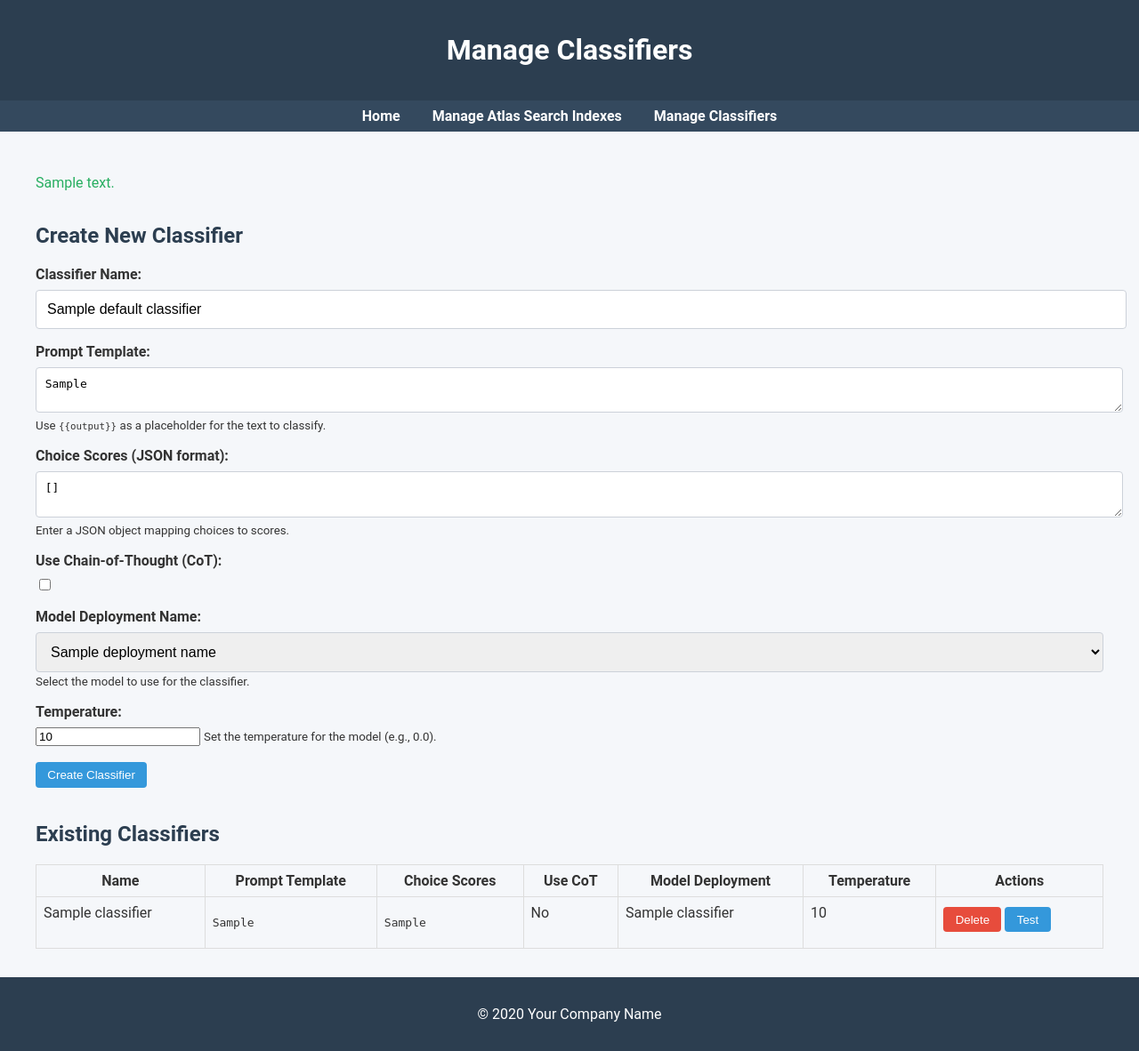
After one commit to ranfysvalle02/autoeval-to-mongodb, a Flask app: template templates/manage_classifiers.html in a window 1280 px wide. The commit adds this page. Shown: the whole page at 89% size. Run offline with Flask 3, Linux system fonts and the light colour scheme; the template is opened without the code that fills it: most values are stand-ins (such as "Sample title", 1, 10 or a date in 2020); parts of the project's set-up code (start-up, migrations or seed data) failed here and were passed over.

Commit message:
classifiers are now dynamic

```diff
--- a/app.py
+++ b/app.py
@@ -133,6 +133,7 @@ if MONGO_URI:
         mongo_client = MongoClient(MONGO_URI)
         db = mongo_client[DB_NAME]
         test_runs_collection = db["test_runs"]
+        classifiers_collection = db["classifiers"]  # New collection for classifiers
         idx_meta_collection = db["idx_meta"]  # Collection to store index metadata
         print(f"Successfully connected to MongoDB '{DB_NAME}' database.")
     except Exception as e:
@@ -161,30 +162,6 @@ init(azure_client)
 
 factuality_evaluator = Factuality(client=azure_client)  # Pass the Azure client
 
-kid_friendly_classifier = LLMClassifier(
-    name="Kid-Friendly Movie Classifier",
-    prompt_template=(
-        "On a scale of 0 to 1, where 1 is perfectly suitable for children under 13 years old and 0 is completely unsuitable, "
-        "how kid-friendly is the following movie description? "
-        "Choose one of the following categories that best represents the score:\n"
-        "- 'Category_0.0' (Completely Unsuitable - score 0.0-0.1)\n"
-        "- 'Category_0.25' (Mostly Unsuitable - score 0.1-0.4)\n"
-        "- 'Category_0.5' (Moderately Kid-Friendly - score 0.4-0.6)\n"
-        "- 'Category_0.75' (Very Kid-Friendly - score 0.6-0.9)\n"
-        "- 'Category_1.0' (Perfectly Suitable - score 0.9-1.0)\n\n"
-        "Movie Description: {{output}}"
-    ),
-    choice_scores={
-        "Category_0.0": 0.0,
-        "Category_0.25": 0.25,
-        "Category_0.5": 0.5,
-        "Category_0.75": 0.75,
-        "Category_1.0": 1.0,
-    },
-    use_cot=True,
-    client=azure_client  # Pass the Azure client
-)
-
 # Instantiate new evaluators
 relevancy_evaluator = ContextRelevancy(client=azure_client)
 faithfulness_evaluator = Faithfulness(client=azure_client)
@@ -193,10 +170,45 @@ faithfulness_evaluator = Faithfulness(client=azure_client)
 METRICS = {
     'Factuality': factuality_evaluator,     # Instance of Factuality evaluator
     'Exact Match': exact_match,             # Custom exact match scorer (function)
-    'Kid Friendly': kid_friendly_classifier,    # Instance of LLMClassifier
+    # 'Kid Friendly' will be loaded from the database
     'Context Relevancy': relevancy_evaluator,   # Instance of ContextRelevancy
     'Faithfulness': faithfulness_evaluator,     # Instance of Faithfulness
 }
+
+# Load classifiers from the database and add them to METRICS
+try:
+    classifiers_cursor = classifiers_collection.find({})
+    for classifier_doc in classifiers_cursor:
+        name = classifier_doc.get('name')
+        if name in METRICS:
+            print(f"Classifier '{name}' already exists in METRICS, skipping...", file=sys.stderr)
+            continue
+        prompt_template = classifier_doc.get('prompt_template')
+        choice_scores = classifier_doc.get('choice_scores')
+        use_cot = classifier_doc.get('use_cot', False)
+        model_deployment_name = classifier_doc.get('model_deployment_name', DEFAULT_DEPLOYMENT_NAME)
+        temperature = classifier_doc.get('temperature', 0.0)
+
+        # Instantiate an LLMClassifier with these parameters
+        classifier_instance = LLMClassifier(
+            name=name,
+            prompt_template=prompt_template,
+            choice_scores=choice_scores,
+            use_cot=use_cot,
+            client=azure_client,
+            deployment_name=model_deployment_name,
+            temperature=temperature
+        )
+
+        # Add the classifier to the METRICS dictionary
+        METRICS[name] = classifier_instance
+except Exception as e:
+    print(f"Error loading classifiers from database: {e}", file=sys.stderr)
+
+# Helper function to convert model names to safe field names
+def to_pascal_case(text: str) -> str:
+    """Converts a string to PascalCase."""
+    return ''.join(word.capitalize() for word in re.split(r'[\W_]+', text))
 
 # --- Helper Functions for RAG ---
 
@@ -455,7 +467,7 @@ def test_rag_task_with_metrics(test_dataset, deployment_names, response_criteria
                     )
                 elif hasattr(evaluator, 'eval'):
                     # For class-based evaluators with an eval method
-                    if metric_name == "Factuality":
+                    if isinstance(evaluator, Factuality):
                         # Ensure that 'expected_output' is provided for Factuality evaluation
                         if not expected_output:
                             print(f"Expected output is required for Factuality evaluation in Test Case {idx+1}.", file=sys.stderr)
@@ -466,18 +478,18 @@ def test_rag_task_with_metrics(test_dataset, deployment_names, response_criteria
                                 output=generated_output,
                                 expected=expected_output
                             )
-                    elif metric_name == "Kid Friendly":
+                    elif isinstance(evaluator, LLMClassifier):
                         result = evaluator.eval(
                             output=generated_output
                         )
-                    elif metric_name in ("Context Relevancy", "Faithfulness"):
+                    elif isinstance(evaluator, (ContextRelevancy, Faithfulness)):
                         result = evaluator.eval(
                             input=input_prompt,
                             output=generated_output,
                             context=context_str
                         )
                     else:
-                        print(f"Metric {metric_name} is not recognized.", file=sys.stderr)
+                        print(f"Evaluator of type {type(evaluator)} for metric {metric_name} is not recognized.", file=sys.stderr)
                         continue
                 else:
                     print(f"Evaluator for {metric_name} is not callable or does not have an eval method.", file=sys.stderr)
@@ -544,11 +556,6 @@ def test_rag_task_with_metrics(test_dataset, deployment_names, response_criteria
     test_run["total_duration_seconds"] = total_duration
 
     return test_run
-
-# Helper function to convert model names to safe field names
-def to_pascal_case(text: str) -> str:
-    """Converts a string to PascalCase."""
-    return ''.join(word.capitalize() for word in re.split(r'[\W_]+', text))
 
 # --- Helper Functions to List and Manage Databases, Collections, Fields, and Atlas Search Indexes ---
 
@@ -852,6 +859,7 @@ Below is the context, which includes plots of movies.
         default_embedding_model=default_embedding_model,  # Pass default embedding model to template
         idx_meta_entries=idx_meta_entries  # Pass idx_meta entries to template
     )
+
 @app.route('/get_fields', methods=['POST'])
 def get_fields_route():
     idx_meta_id = request.form.get('idx_meta_id')
@@ -873,6 +881,7 @@ def get_fields_route():
     else:
         # If idx_meta_id is not provided, handle accordingly
         return jsonify({'fields': []})
+
 @app.route('/get_collections', methods=['POST'])
 def get_collections_route():
     db_name = request.form.get('db_name')
@@ -911,7 +920,6 @@ def get_vector_fields_route():
     # Return vector fields as a list of dicts with 'name' key
     vector_fields_info = [{'name': field} for field in embedding_fields]
     return jsonify({'vector_fields': vector_fields_info})  # Adjusted
-
 
 @app.route('/add_test_case', methods=['POST'])
 def add_test_case():
@@ -1100,7 +1108,7 @@ def preview():
                 )
             elif hasattr(evaluator, 'eval'):
                 # For class-based evaluators with an eval method
-                if metric_name == "Factuality":
+                if isinstance(evaluator, Factuality):
                     # Ensure that 'expected_output' is provided for Factuality evaluation
                     if not expected_output:
                         print(f"Expected output is required for Factuality evaluation in preview.", file=sys.stderr)
@@ -1111,18 +1119,18 @@ def preview():
                             output=generated_output,
                             expected=expected_output
                         )
-                elif metric_name == "Kid Friendly":
+                elif isinstance(evaluator, LLMClassifier):
                     result = evaluator.eval(
                         output=generated_output
                     )
-                elif metric_name in ("Context Relevancy", "Faithfulness"):
+                elif isinstance(evaluator, (ContextRelevancy, Faithfulness)):
                     result = evaluator.eval(
                         input=input_prompt,
                         output=generated_output,
                         context=context_str
                     )
                 else:
-                    print(f"Metric {metric_name} is not recognized.", file=sys.stderr)
+                    print(f"Evaluator of type {type(evaluator)} for metric {metric_name} is not recognized.", file=sys.stderr)
                     continue
             else:
                 print(f"Evaluator for {metric_name} is not callable or does not have an eval method.", file=sys.stderr)
@@ -1316,5 +1324,138 @@ def list_indexes():
         embedding_models=EMBEDDING_MODELS  # Pass embedding models to template
     )
 
+@app.route('/manage_classifiers', methods=['GET', 'POST'])
+def manage_classifiers():
+    error_message = None
+    success_message = None
+
+    # Define reasonable defaults
+    default_classifier = {
+        "name": "Sentiment Analyzer",
+        "prompt_template": (
+            "Given the following text:\n\n"
+            "\"{{output}}\"\n\n"
+            "Please rate the sentiment of this text as 'positive', 'neutral', or 'negative'."
+        ),
+        "choice_scores": {
+            "positive": 1.0,
+            "neutral": 0.5,
+            "negative": 0.0
+        },
+        "use_cot": False,
+        "model_deployment_name": DEFAULT_DEPLOYMENT_NAME,  # Assuming this is defined
+        "temperature": 0.0
+    }
+
+    if request.method == 'POST':
+        action = request.form.get('action')
+        if action == 'create_classifier':
+            # Handle creation of new classifier
+            name = request.form.get('name', '').strip() or default_classifier['name']
+            prompt_template = request.form.get('prompt_template', '').strip() or default_classifier['prompt_template']
+            choice_scores_str = request.form.get('choice_scores', '').strip() or json.dumps(default_classifier['choice_scores'])
+            use_cot = request.form.get('use_cot') == 'on' if 'use_cot' in request.form else default_classifier['use_cot']
+            model_deployment_name = request.form.get('model_deployment_name', '').strip() or default_classifier['model_deployment_name']
+            temperature = float(request.form.get('temperature', default_classifier['temperature']))
+
+            # Parse choice_scores_str into a dictionary
+            try:
+                choice_scores = json.loads(choice_scores_str)
+            except json.JSONDecodeError as e:
+                error_message = f"Invalid JSON for choice scores: {e}"
+            else:
+                evaluator_config = {
+                    "name": name,
+                    "prompt_template": prompt_template,
+                    "choice_scores": choice_scores,
+                    "use_cot": use_cot,
+                    "model_deployment_name": model_deployment_name,
+                    "temperature": temperature,
+                    "timestamp": datetime.datetime.utcnow(),
+                }
+
+                # Check if a classifier with the same name exists
+                existing_classifier = classifiers_collection.find_one({"name": name})
+                if existing_classifier:
+                    # Update existing classifier
+                    classifiers_collection.update_one(
+                        {"_id": existing_classifier["_id"]},
+                        {"$set": evaluator_config}
+                    )
+                    success_message = f"Classifier '{name}' updated successfully."
+                else:
+                    # Insert new classifier
+                    classifiers_collection.insert_one(evaluator_config)
+                    success_message = f"Classifier '{name}' created successfully."
+        elif action == 'delete_classifier':
+            classifier_id = request.form.get('classifier_id')
+            if classifier_id:
+                classifiers_collection.delete_one({"_id": ObjectId(classifier_id)})
+                success_message = "Classifier deleted successfully."
+            else:
+                error_message = "Classifier ID is required to delete a classifier."
+
+    # Fetch classifiers for display
+    classifiers = list(classifiers_collection.find({}))
+    for classifier in classifiers:
+        classifier['_id'] = str(classifier['_id'])
+        # Convert choice_scores to JSON string for display
+        classifier['choice_scores_str'] = json.dumps(classifier.get('choice_scores', {}), indent=2)
+
+    # Fetch deployment names for the model selection dropdown
+    deployment_names = DEPLOYMENT_NAMES  # Assuming this is defined in your existing code
+    default_deployment = DEFAULT_DEPLOYMENT_NAME
+
+    current_year = datetime.datetime.utcnow().year
+
+    return render_template(
+        'manage_classifiers.html',
+        classifiers=classifiers,
+        error_message=error_message,
+        success_message=success_message,
+        current_year=current_year,
+        deployment_names=deployment_names,
+        default_deployment=default_deployment,
+        default_classifier=default_classifier  # Pass the defaults to the template
+    )
+
+@app.route('/test_classifier/<string:classifier_id>', methods=['GET', 'POST'])
+def test_classifier(classifier_id):
+    # Fetch the classifier from the database
+    classifier = classifiers_collection.find_one({"_id": ObjectId(classifier_id)})
+    if not classifier:
+        return "Classifier not found.", 404
+
+    # Prepare the classifier data for the template
+    classifier['_id'] = str(classifier['_id'])
+    classifier['choice_scores_str'] = json.dumps(classifier.get('choice_scores', {}), indent=2)
+
+    if request.method == 'POST':
+        # Get the input text from the form
+        input_text = request.form.get('input_text', '').strip()
+        if not input_text:
+            error_message = "Please provide input text."
+            return render_template('test_classifier.html', classifier=classifier, error_message=error_message, current_year=datetime.datetime.utcnow().year)
+
+        else:
+            # Now, we need to apply the classifier to the input text
+            # Create an instance of LLMClassifier with the classifier's parameters
+            evaluator = LLMClassifier(
+                name=classifier['name'],
+                prompt_template=classifier['prompt_template'],
+                choice_scores=classifier['choice_scores'],
+                use_cot=classifier['use_cot'],
+                client=azure_client,  # Assuming azure_client is defined
+                deployment_name=classifier.get('model_deployment_name', DEFAULT_DEPLOYMENT_NAME),
+                temperature=classifier.get('temperature', 0.0)
+            )
+            # Now, evaluate the input_text
+            result = evaluator.eval(output=input_text)
+            # Prepare the result to display
+            return render_template('test_classifier.html', classifier=classifier, input_text=input_text, result=result, current_year=datetime.datetime.utcnow().year)
+    else:
+        # GET method, show the form
+        return render_template('test_classifier.html', classifier=classifier, current_year=datetime.datetime.utcnow().year)
+
 if __name__ == '__main__':
     app.run(debug=True)
--- a/templates/index.html
+++ b/templates/index.html
@@ -598,7 +598,7 @@ document.addEventListener('DOMContentLoaded', function() {
         <ul>
             <li><a href="{{ url_for('index') }}">Home</a></li>
             <li><a href="{{ url_for('list_indexes') }}"> Atlas Search Indexes</a></li>
-            <!-- Add more navigation items if needed -->
+            <li><a href="{{ url_for('manage_classifiers') }}">LLM Classifiers</a></li>
         </ul>
     </nav>
 
--- /dev/null
+++ b/templates/manage_classifiers.html
@@ -0,0 +1,213 @@
+<!DOCTYPE html>
+<html lang="en">
+<head>
+    <meta charset="UTF-8">
+    <title>Manage Classifiers</title>
+    <!-- Include your CSS styles here -->
+    <style>
+        /* Include your CSS styles here or in a separate CSS file */
+        body {
+            margin: 0;
+            font-family: 'Roboto', sans-serif;
+            background-color: #f5f7fa;
+            color: #333;
+        }
+        header, footer {
+            background-color: #2c3e50;
+            color: white;
+            padding: 1em 0;
+            text-align: center;
+        }
+        nav {
+            background-color: #34495e;
+            padding: 0.5em 0;
+        }
+        nav ul {
+            list-style-type: none;
+            text-align: center;
+            margin: 0;
+            padding: 0;
+        }
+        nav ul li {
+            display: inline-block;
+            margin: 0 1em;
+        }
+        nav ul li a {
+            color: white;
+            font-weight: bold;
+            text-decoration: none;
+        }
+        main {
+            padding: 2em;
+            max-width: 1200px;
+            margin: 0 auto;
+        }
+        h2 {
+            color: #2c3e50;
+            margin-top: 1.5em;
+        }
+        .form-group {
+            margin-bottom: 1em;
+        }
+        .form-group label {
+            display: block;
+            font-weight: bold;
+            margin-bottom: 0.5em;
+        }
+        .form-group input[type="text"],
+        .form-group textarea,
+        .form-group select {
+            width: 100%;
+            padding: 0.75em;
+            border: 1px solid #ccd1d9;
+            border-radius: 4px;
+            font-size: 1em;
+        }
+        .btn {
+            display: inline-block;
+            padding: 0.5em 1em;
+            margin: 0.2em 0;
+            background-color: #3498db;
+            color: white;
+            border: none;
+            border-radius: 4px;
+            cursor: pointer;
+            text-decoration: none;
+            text-align: center;
+        }
+        .btn-danger {
+            background-color: #e74c3c;
+        }
+        table {
+            width: 100%;
+            border-collapse: collapse;
+            margin-top: 1em;
+        }
+        table th, table td {
+            border: 1px solid #ddd;
+            padding: 0.5em;
+            vertical-align: top;
+        }
+        .error {
+            color: #e74c3c;
+            margin: 1em 0;
+        }
+        .success {
+            color: #27ae60;
+            margin: 1em 0;
+        }
+    </style>
+</head>
+<body>
+    <header>
+        <h1>Manage Classifiers</h1>
+    </header>
+
+    <!-- Navigation Menu -->
+    <nav>
+        <ul>
+            <li><a href="{{ url_for('index') }}">Home</a></li>
+            <li><a href="{{ url_for('list_indexes') }}">Manage Atlas Search Indexes</a></li>
+            <li><a href="{{ url_for('manage_classifiers') }}">Manage Classifiers</a></li>
+            <!-- Add more navigation items if needed -->
+        </ul>
+    </nav>
+
+    <main>
+        {% if error_message %}
+            <p class="error">{{ error_message }}</p>
+        {% endif %}
+        {% if success_message %}
+            <p class="success">{{ success_message }}</p>
+        {% endif %}
+
+        <h2>Create New Classifier</h2>
+        <form method="post" action="{{ url_for('manage_classifiers') }}">
+            <input type="hidden" name="action" value="create_classifier">
+            <div class="form-group">
+                <label for="name">Classifier Name:</label>
+                <input type="text" id="name" name="name" required placeholder="Enter classifier name"
+                       value="{{ default_classifier.name }}">
+            </div>
+            <div class="form-group">
+                <label for="prompt_template">Prompt Template:</label>
+                <textarea id="prompt_template" name="prompt_template" required placeholder="Enter prompt template">{{ default_classifier.prompt_template }}</textarea>
+                <small>Use <code>{{ '{{output}}' }}</code> as a placeholder for the text to classify.</small>
+            </div>
+            <div class="form-group">
+                <label for="choice_scores">Choice Scores (JSON format):</label>
+                <textarea id="choice_scores" name="choice_scores" required>{{ default_classifier.choice_scores | tojson(indent=2) }}</textarea>
+                <small>Enter a JSON object mapping choices to scores.</small>
+            </div>
+            <div class="form-group">
+                <label for="use_cot">Use Chain-of-Thought (CoT):</label>
+                <input type="checkbox" id="use_cot" name="use_cot" {% if default_classifier.use_cot %}checked{% endif %}>
+            </div>
+            <div class="form-group">
+                <label for="model_deployment_name">Model Deployment Name:</label>
+                <select id="model_deployment_name" name="model_deployment_name">
+                    {% for deployment_name in deployment_names %}
+                        <option value="{{ deployment_name }}" {% if deployment_name == default_classifier.model_deployment_name %}selected{% endif %}>{{ deployment_name }}</option>
+                    {% endfor %}
+                </select>
+                <small>Select the model to use for the classifier.</small>
+            </div>
+            <div class="form-group">
+                <label for="temperature">Temperature:</label>
+                <input type="number" step="0.1" id="temperature" name="temperature" value="{{ default_classifier.temperature }}">
+                <small>Set the temperature for the model (e.g., 0.0).</small>
+            </div>
+            <div class="form-actions">
+                <button type="submit" class="btn">Create Classifier</button>
+            </div>
+        </form>
+
+        <h2>Existing Classifiers</h2>
+        {% if classifiers %}
+            <table>
+                <thead>
+                    <tr>
+                        <th>Name</th>
+                        <th>Prompt Template</th>
+                        <th>Choice Scores</th>
+                        <th>Use CoT</th>
+                        <th>Model Deployment</th>
+                        <th>Temperature</th>
+                        <th>Actions</th>
+                    </tr>
+                </thead>
+                <tbody>
+                    {% for classifier in classifiers %}
+                        <tr>
+                            <td>{{ classifier.name }}</td>
+                            <td><pre>{{ classifier.prompt_template }}</pre></td>
+                            <td><pre>{{ classifier.choice_scores_str }}</pre></td>
+                            <td>{{ 'Yes' if classifier.use_cot else 'No' }}</td>
+                            <td>{{ classifier.model_deployment_name }}</td>
+                            <td>{{ classifier.temperature }}</td>
+                            <td>
+                                <!-- Delete action -->
+                                <form method="post" action="{{ url_for('manage_classifiers') }}" style="display:inline;">
+                                    <input type="hidden" name="action" value="delete_classifier">
+                                    <input type="hidden" name="classifier_id" value="{{ classifier._id }}">
+                                    <button type="submit" class="btn btn-danger">Delete</button>
+                                </form>
+                                <!-- Test action -->
+                                <form method="get" action="{{ url_for('test_classifier', classifier_id=classifier._id) }}" style="display:inline;">
+                                    <button type="submit" class="btn">Test</button>
+                                </form>
+                            </td>
+                        </tr>
+                    {% endfor %}
+                </tbody>
+            </table>
+        {% else %}
+            <p>No classifiers found.</p>
+        {% endif %}
+    </main>
+
+    <footer>
+        <p>&copy; {{ current_year }} Your Company Name</p>
+    </footer>
+</body>
+</html>
```
Also changed, not shown: templates/test_classifier.html (added, +148 -0 lines).
